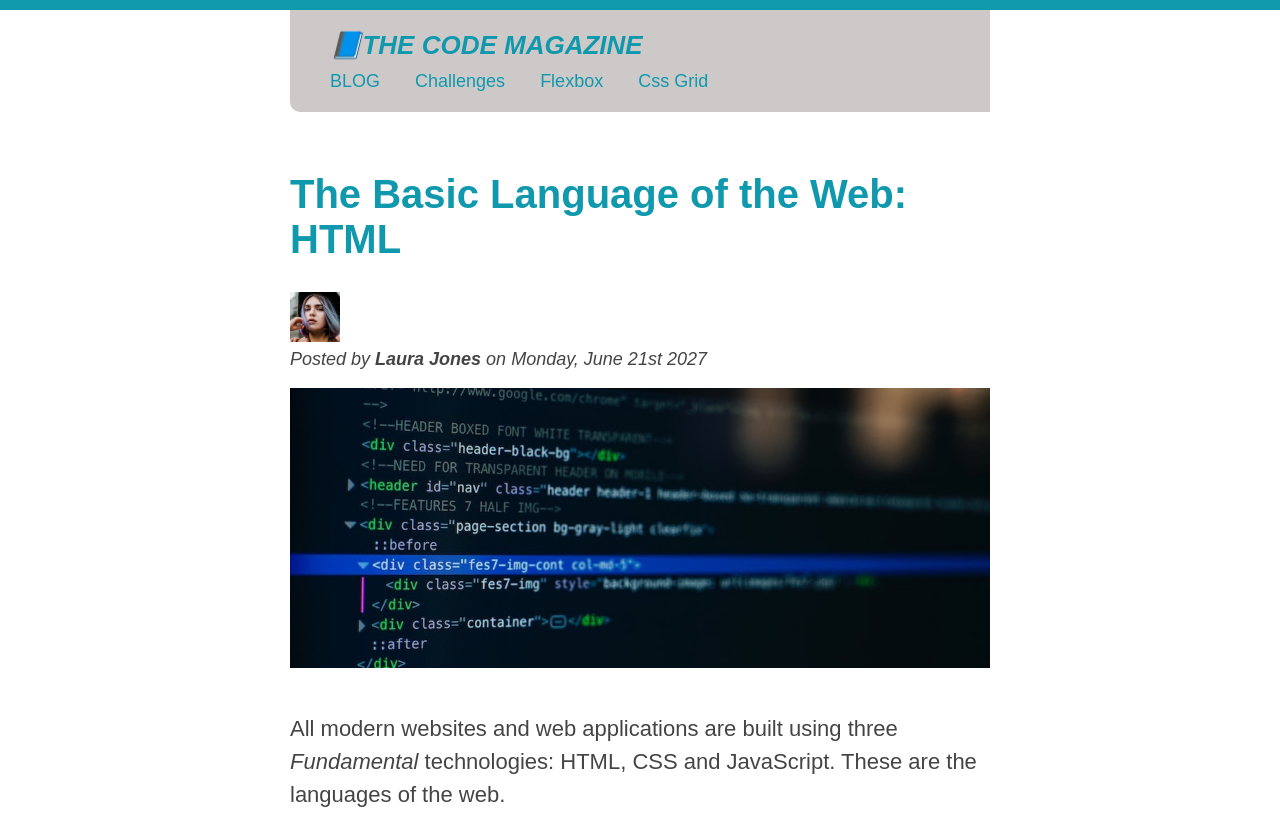
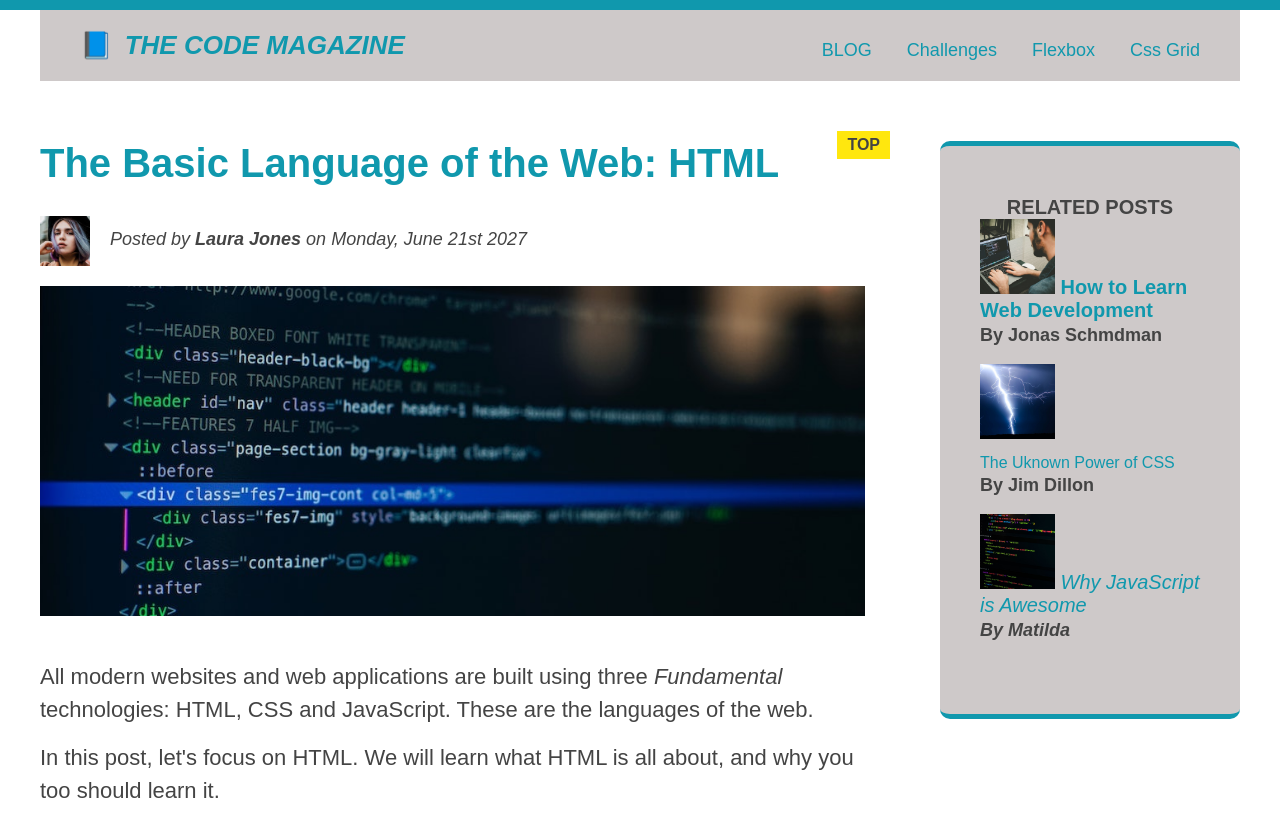
Before and after one commit to Luis-Gonzo-Velez/MyCSSpractice, a plain HTML site: page index.html in a window 1280 px wide. Shown: the top 814 px of the page. Drawn offline with Linux system fonts and the light colour scheme.

```diff
--- a/index.html
+++ b/index.html
@@ -6,8 +6,6 @@
     <meta name="viewport" content="width=device-width, initial-scale=1.0" />
     <title>The Basic Language of the Web: HTML</title>
   </head>
-
-
 
   <body>
     <!--
@@ -20,9 +18,8 @@
   -->
 
     <div class="container">
-    <header class="main-header">
-      <nav>
-      <h1>📘The Code Magazine</h1>
+      <header class="main-header clearfix">
+        <h1>📘 The Code Magazine</h1>
         <nav>
           <!-- <strong>This is the navigation</strong> -->
           <a href="blog.html">BLOG</a>
@@ -30,7 +27,8 @@
           <a href="#">Flexbox</a>
           <a href="#">Css Grid</a>
         </nav>
-      <button>❤️ Like</button>
+
+        <!-- <div class="clear"></div> -->
       </header>
 
       <article>
@@ -42,20 +40,22 @@
             alt="autor picture"
             width="50"
             height="50"
-
+            class="author-img"
           />
 
-      <p id="autor">Posted by <strong>Laura Jones</strong> on Monday, June 21st 2027</p>
+          <p id="autor" class="author">
+            Posted by <strong>Laura Jones</strong> on Monday, June 21st 2027
+          </p>
 
-      <img src="img/post-img.jpg"
-      alt="code picture"
+          <img
+            src="img/post-img.jpg"
+            alt="HTML code on a screen"
             width="400"
             height="200"
-      class="post-img"/>
+            class="post-img"
+          />
 
-
-
-
+          <button>❤️ Like</button>
         </header>
 
         <p>
@@ -65,21 +65,21 @@
         </p>
 
         <p>
-        In this post, let's focus on HTML. We will learn what HTML is all about,
-        and why you too should learn it.
+          In this post, let's focus on HTML. We will learn what HTML is all
+          about, and why you too should learn it.
         </p>
 
         <h3>What is HTML?</h3>
         <p>
           HTML stands for <b>H</b>yper<b>T</b>ext <b>M</b>arkup <b>L</b>anguage.
-        It's a markup language that web developers use to structure and describe
-        the content of a webpage (not a programming language).
+          It's a markup language that web developers use to structure and
+          describe the content of a webpage (not a programming language).
         </p>
 
         <p>
           HTML consists of elements that describe different types of content:
-        paragraphs, links, headings, images, video, etc. Web browsers understand
-        HTML and render HTML code as websites.
+          paragraphs, links, headings, images, video, etc. Web browsers
+          understand HTML and render HTML code as websites.
         </p>
         <p>In HTML, each element is made up of 3 parts:</p>
 
@@ -93,7 +93,6 @@
           You can lear more at<a
             href="https://developer.mozilla.org/en-US/"
             target="_blank"
-
           >
             MDN Web Docs</a
           >
@@ -102,12 +101,14 @@
         <h3 class="HTML">Why should you learn HTML?</h3>
 
         <p>
-        There are countless reasons for learning the fundamental language of the
-        web. Here are 5 of them:
+          There are countless reasons for learning the fundamental language of
+          the web. Here are 5 of them:
         </p>
 
         <ul>
-        <li class="first-li">To be able to use the fundamental web dev language</li>
+          <li class="first-li">
+            To be able to use the fundamental web dev language
+          </li>
           <li>
             To hand-craft beautiful websites instead of relying on tools like
             Worpress or Wix
@@ -133,6 +134,7 @@
             />
             <a href="#">How to Learn Web Development</a>
             <p class="related-author">By Jonas Schmdman</p>
+          </li>
 
           <li>
             <img
@@ -141,6 +143,8 @@
               width="75"
               height="75"
             />
+          </li>
+
           <a href="#">The Uknown Power of CSS</a>
           <p class="related-author">By Jim Dillon</p>
 
@@ -154,20 +158,14 @@
             <a href="#">Why JavaScript is Awesome</a>
             <p class="related-author">By Matilda</p>
           </li>
-
-
-
-
-        </li>
-        </li>
         </ul>
       </aside>
 
       <footer>
-       <p id="copyright" class="copyright text">Copyright &copy; 2027 by The Code Magazine</p>
+        <p id="copyright" class="copyright text">
+          Copyright &copy; 2027 by The Code Magazine
+        </p>
       </footer>
     </div>
-
-
   </body>
 </html>
--- a/style.css
+++ b/style.css
@@ -1,9 +1,10 @@
 * {
   /*border-top: 10px solid #1098ad;
 } */
-
   margin: 0;
   padding: 0;
+}
+
 /* PAGE SECTIONS */
 body {
   color: #444;
@@ -14,44 +15,39 @@
 }
 
 .container {
-    width: 700px;
+  width: 1200px;
   /* margin-left: auto;
   margin-right: auto; */
   margin: 0 auto;
-    /* position: relative; */
+  position: relative;
 }
 
 .main-header {
   background-color: #cec9c9;
-    /* padding: 20px;
-  padding-left: 40px;
-  padding-right: 40px; */
   padding: 20px 40px;
-    border-bottom-left-radius: 10px;
   margin-bottom: 60px;
   /* height: 80px; */
+}
+
+nav {
+  font-size: 18px;
+  text-align: center;
 }
 
 article {
   margin-bottom: 40px;
 }
-  nav {
-    font-size: 18px;
-  }
 
 .post-header {
   margin-bottom: 40px;
-    position: relative;
+  /* position: relative; */
 }
 aside {
   background-color: #cec9c9;
   border-top: 5px solid #1098ad;
   border-bottom: 5px solid #1098ad;
-    border-radius: 50px;
-    /* padding-top: 50px;
-  padding-bottom: 50px; */
-    padding: 50px 0;
-    width: 500px;
+  padding: 50px 40px;
+  box-sizing: border-box;
 }
 
 /* SMALLER ELEMENTS */
@@ -132,6 +128,7 @@
 
 .related {
   list-style: none;
+  margin-left: 0;
 }
 
 /*
@@ -152,7 +149,6 @@
 }
 
 li: nth-child (even);
-
  {
   /* color: red; */
 }
@@ -211,8 +207,31 @@
   bottom: 50px;
   right: 50px;
 }
+
+h1::first-letter {
+  font-style: normal;
+  margin-right: 5px;
+}
+
+h2 {
+  /* background-color: orange; */
+  position: relative;
+}
+
+h2::after {
+  content: "TOP";
+  background-color: #ffe70e;
+  color: #444;
+  font-size: 16px;
+  font-weight: bold;
+  display: inline-block;
+  padding: 5px 10px;
+  position: absolute;
+  top: -10px;
+  right: -25px;
+}
 /* Resolving conflicts*/
-#copyright {
+/* #copyright {
   color: red;
 }
 
@@ -226,8 +245,55 @@
 
 footer p {
   color: green;
-}
+} */
 
 /* nav a:link nav p {
   font-size: 18px;
 } */
+
+/* FLOATS  */
+
+.author-img {
+  float: left;
+  margin-bottom: 20px;
+}
+
+.author {
+  float: left;
+  margin-top: 10px;
+  margin-left: 20px;
+}
+
+h1 {
+  float: left;
+}
+
+nav {
+  float: right;
+}
+
+.clear {
+  clear: both;
+}
+
+.clearfix::after {
+  clear: both;
+  content: "";
+  display: block;
+}
+
+article {
+  width: 825px;
+  float: left;
+}
+
+aside {
+  width: 300px;
+  float: right;
+  /* margin-top: 145px; */
+  border-radius: 10px;
+}
+
+footer {
+  clear: both;
+}
```
Lines whose indentation alone changed are shown as unchanged.
